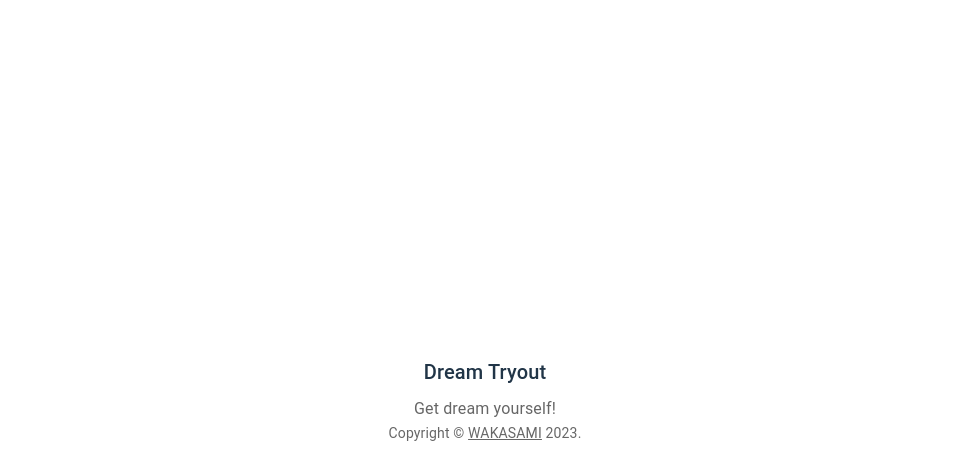
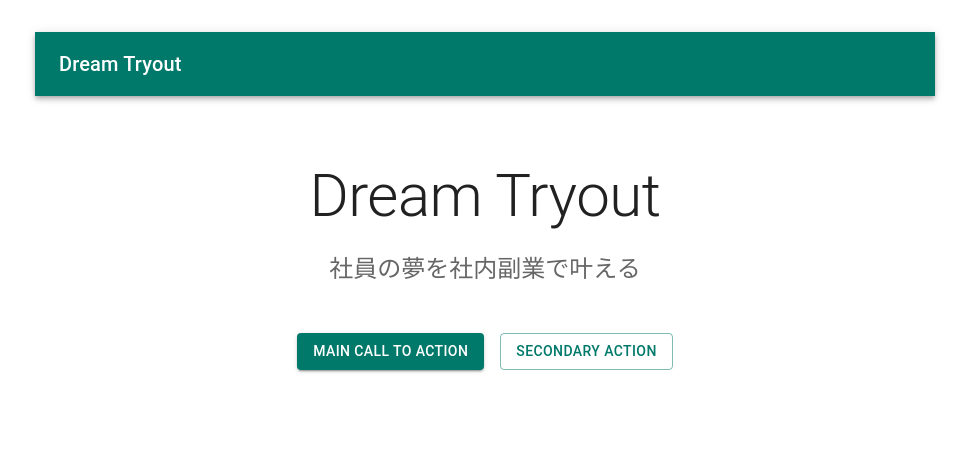
Before and after one commit to Miura55/dream-tryout, a React (Vite) app: page / in a window 1280 px wide. Shown: the top 468 px of the page, without its empty margins (155-1124 px from the left). Built offline with nearby package versions, Linux system fonts and the light colour scheme.

Commit message:
fix basename

```diff
--- a/src/App.tsx
+++ b/src/App.tsx
@@ -6,9 +6,9 @@ import './App.css'
 
 function App() {
   return (
-    <BrowserRouter>
-      <Route exact path="/dream-tryout/" component={Menu} />
-      <Route exact path="/dream-tryout/detail" component={Detail} />
+    <BrowserRouter basename='https://miura55.github.io/dream-tryout/'>
+      <Route exact path="/" component={Menu} />
+      <Route exact path="/detail" component={Detail} />
       <Footer />
     </BrowserRouter>
   )
```
